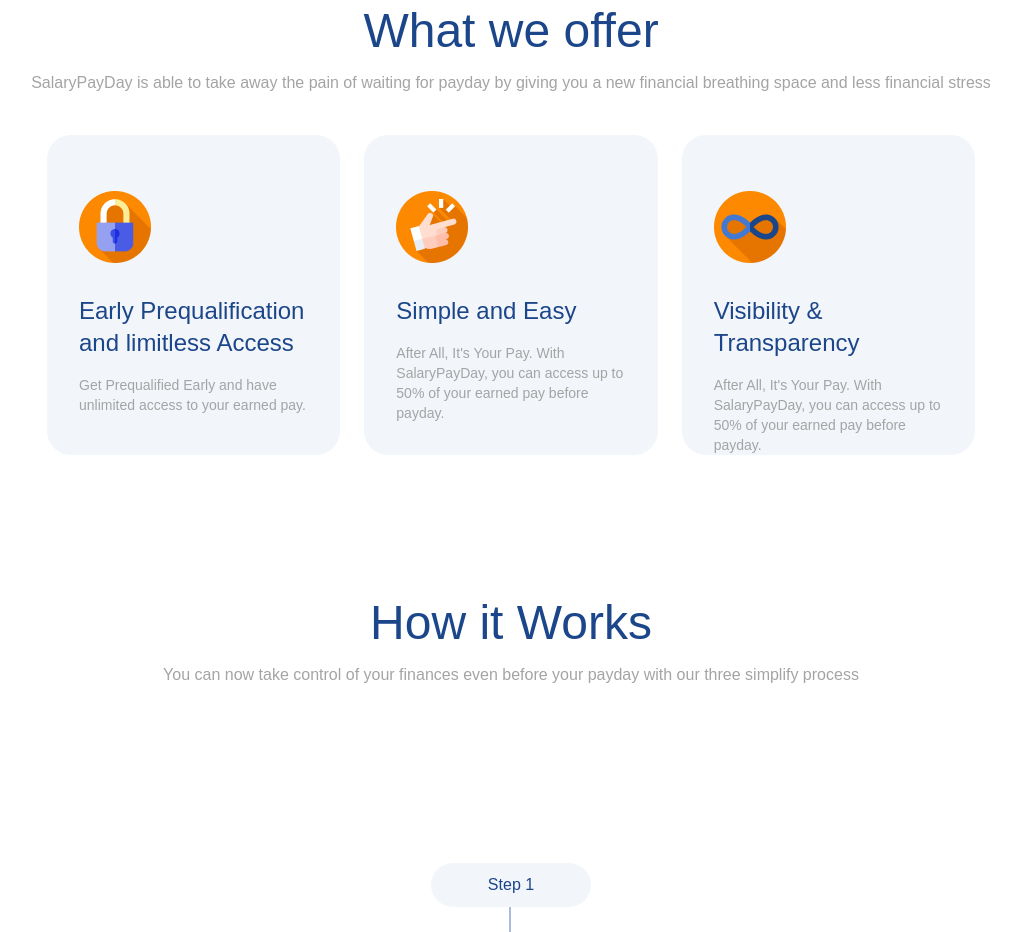
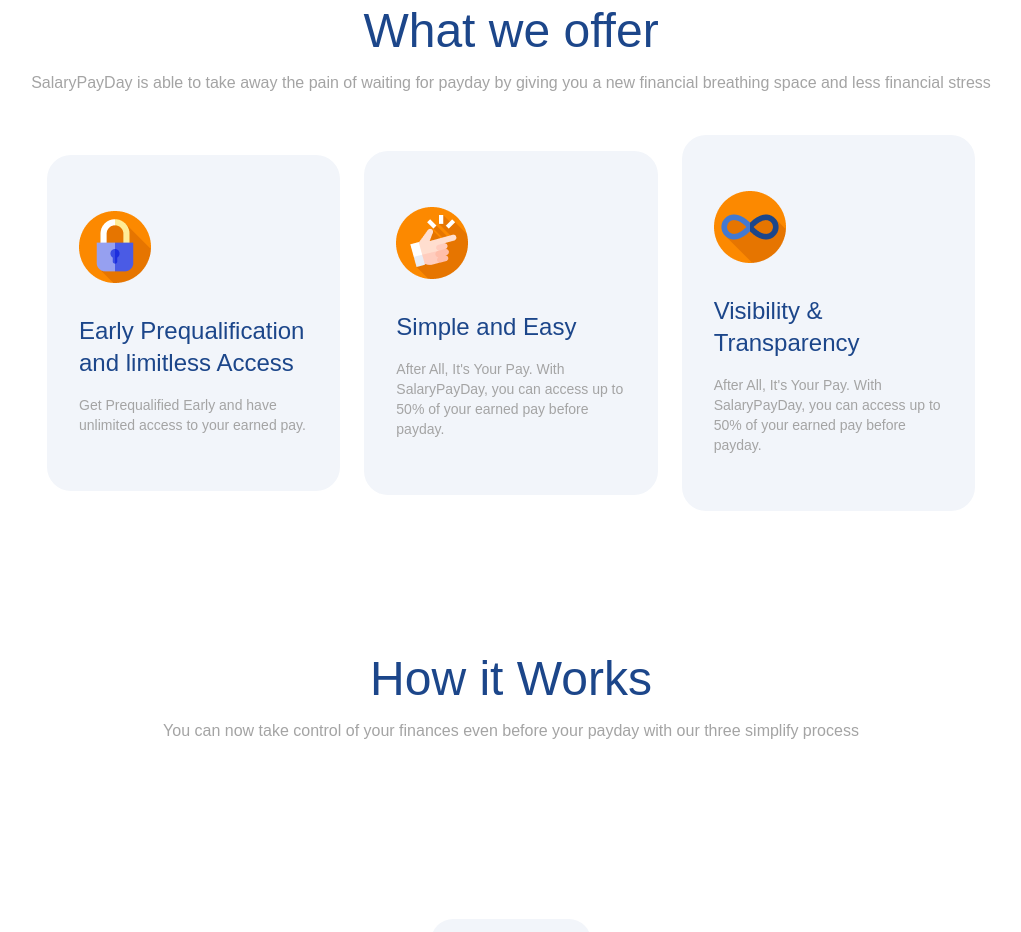
Before and after one commit to alademerin/salary-payday, a React (Vite) app: page / in a window 1280 px wide. Shown: the part 940-1872 px from the top of the page, without its empty margins (129-1150 px from the left). Built offline with nearby package versions, Linux system fonts and the light colour scheme; a web font is replaced by a local one.

Commit message:
Make minor changes and format code

```diff
--- a/src/components/Card.jsx
+++ b/src/components/Card.jsx
@@ -2,7 +2,7 @@
 import Lock from "../assets/lock 1.png";
 const Card = ({ title, subtext, img }) => {
   return (
-    <div className="py-14 px-8 w-96 h-80 rounded-3xl bg-primaryLighterAlt ">
+    <div className="py-14 px-8 w-96 min-h-80 rounded-3xl bg-primaryLighterAlt ">
       <img className="" src={img} />
       <h1 className="mt-8 text-2xl text-primaryBlue">{title}</h1>
       <p className="text-sm text-grey mt-4 ">{subtext}</p>
--- a/src/main.jsx
+++ b/src/main.jsx
@@ -12,16 +12,16 @@
 const router = createBrowserRouter([
   {
     path: "/",
-    index:true,
+    index: true,
     element: <HomePage />,
-    errorElement:<ErrorPage/>
+    errorElement: <ErrorPage />,
+
   },
   {
     path: "/login",
     element: <LoginPage />,
   },
   { path: "/signup", element: <SignUpPage /> },
-  {}
 ]);
 
 ReactDOM.createRoot(document.getElementById("root")).render(
--- a/src/pages/Homepage.jsx
+++ b/src/pages/Homepage.jsx
@@ -70,13 +70,13 @@
             img={Easy}
             title="Simple and Easy"
             subtext="After All, It's Your Pay.
-With SalaryPayDay, you can access up to 50% of your earned pay before payday."
+            With SalaryPayDay, you can access up to 50% of your earned pay before payday."
           />
           <Card
             img={InfinityLogo}
             title="Visibility & Transparency"
             subtext="After All, It's Your Pay.
-With SalaryPayDay, you can access up to 50% of your earned pay before payday."
+            With SalaryPayDay, you can access up to 50% of your earned pay before payday."
           />
         </div>
       </section>
--- a/src/pages/LoginPage.jsx
+++ b/src/pages/LoginPage.jsx
@@ -34,7 +34,9 @@
 
 const validationSchema = Yup.object().shape({
   email: Yup.string().email("Enter a valid email address").required("Email is required"),
-  password: Yup.string().required("password is required"),
+  password: Yup.string()
+    .min(5, "password must contain at least 5 characters")
+    .required("password is required"),
 });
 
 const LoginPage = () => {
```
